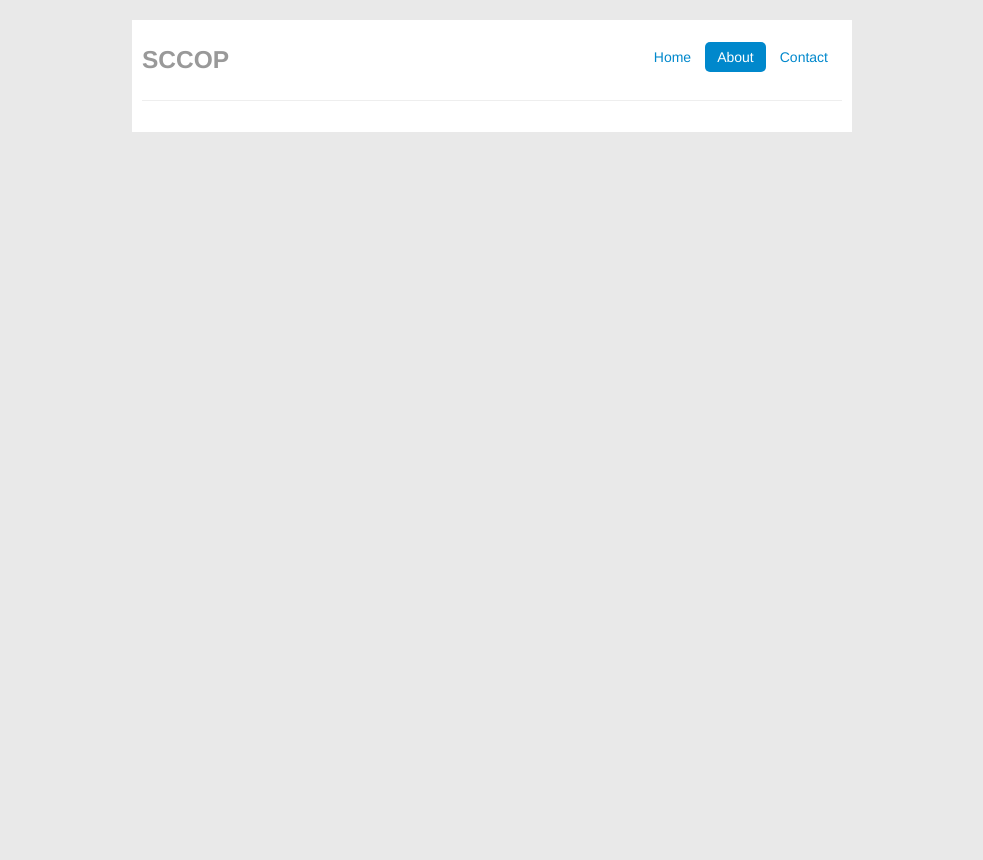
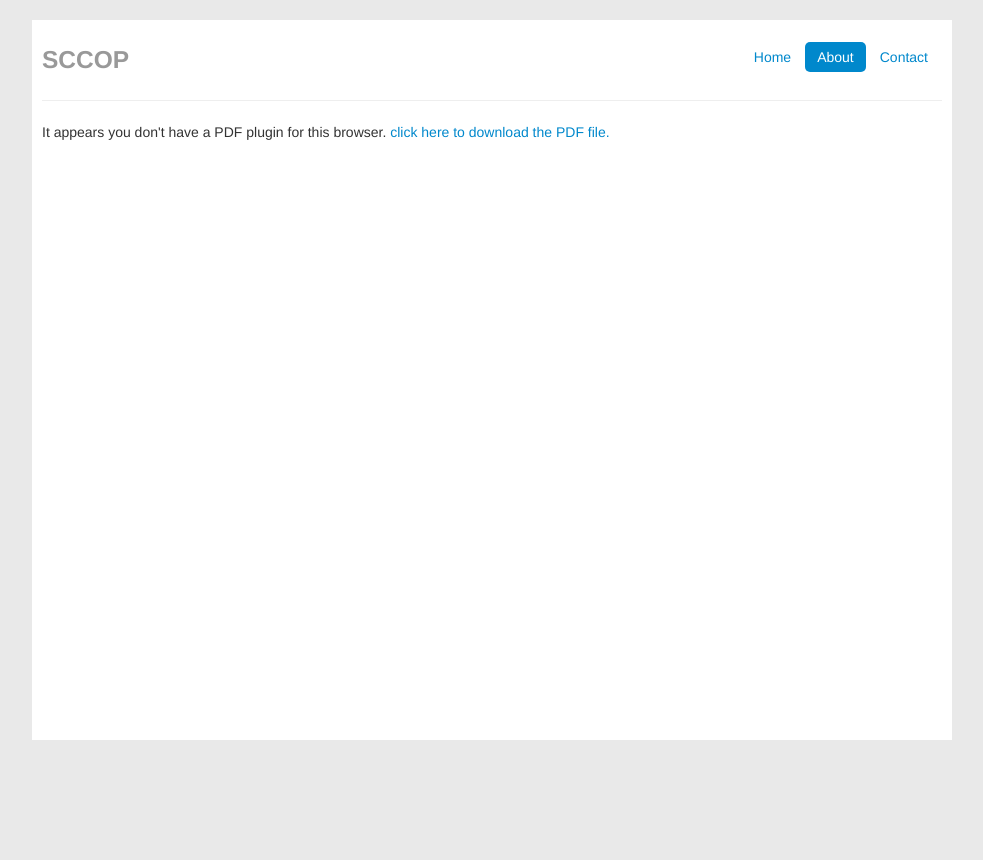
Before and after one commit to mabdrabo/Django-SCCOP, a Django app: page /about in a window 1280 px wide. Shown: the whole page, without its empty margins (148-1131 px from the left). Run offline with Django 3.2, Linux system fonts and the light colour scheme; parts of the project's set-up code (start-up, migrations or seed data) failed here and were passed over.

Commit message:
added project report to the about page

```diff
--- a/Django_SCCOP/Django_SCCOP/templates/about.html
+++ b/Django_SCCOP/Django_SCCOP/templates/about.html
@@ -5,4 +5,9 @@
 {% endblock script %}
 
 {% block main_container %}
+	<object data="{{STATIC_URL}}SCCOP_Project_Report.pdf" type="application/pdf" width="100%" height="800px">
+  		<p>It appears you don't have a PDF plugin for this browser.
+  			<a href="{{STATIC_URL}}SCCOP_Project_Report.pdf">click here to download the PDF file.</a>
+  		</p>
+	</object>
 {% endblock main_container %}
--- a/Django_SCCOP/Django_SCCOP/templates/master.html
+++ b/Django_SCCOP/Django_SCCOP/templates/master.html
@@ -38,7 +38,8 @@
         background-color: white;
         padding: 10px;
         margin: 0 auto;
-        max-width: 700px;
+        max-width: 900px;
+        min-height: 700px;
       }
 
       /* Main marketing message and sign up button */
```
Also changed, not shown: 2 other files.
